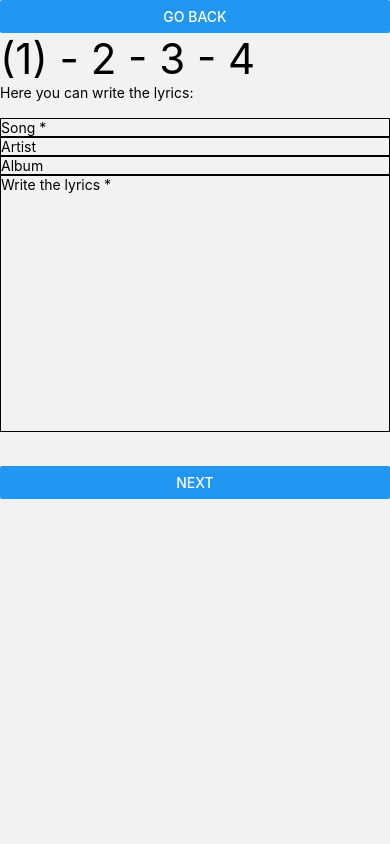
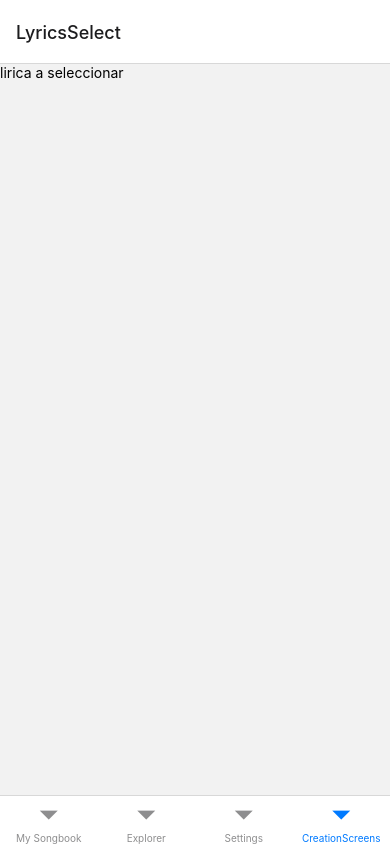
Before and after one commit to santiserena/SongBookApp, a React Native app: screen /CreationScreens in a window 390 px wide. Built offline with nearby package versions, Linux system fonts and the light colour scheme.

Commit message:
stack navigation inside tab navigation

```diff
--- a/App.js
+++ b/App.js
@@ -4,9 +4,10 @@ import { createBottomTabNavigator } from "@react-navigation/bottom-tabs";
 import MySongBook from "./components/MySongBook/MySongBook";
 import Explorer from "./components/Explorer/Explorer";
 import SettingsScreen from "./components/Settings/Settings";
-import Creator from "./components/Creator/Creator";
-import Creator2 from "./components/Creator/Creator2";
-import ManuallyCreator from "./components/Creator/ManuallyCreator";
+//import Creator from "./components/Creator/Creator";
+//import Creator2 from "./components/Creator/Creator2";
+//import ManuallyCreator from "./components/Creator/ManuallyCreator";
+import CreationScreens from "./components/CreationScreens";
 
 
 const Tab = createBottomTabNavigator();
@@ -19,35 +20,37 @@ export default function App() {
           headerShown: false,
         }}
       >
-        <Tab.Screen
+        <Tab.Screen name="My Songbook" component={MySongBook} />
+        <Tab.Screen name="Explorer" component={Explorer} />
+        <Tab.Screen name="Settings" component={SettingsScreen} />
+        <Tab.Screen name="CreationScreens" component={CreationScreens} />
+
+        {/* <Tab.Screen
           name="ManuallyCreator"
           component={ManuallyCreator}
           options={{
             tabBarStyle: { display: "none" },
             tabBarButton: () => null,
           }}
-        />
-        <Tab.Screen name="My Songbook" component={MySongBook} />
-        <Tab.Screen name="Explorer" component={Explorer} />
-        <Tab.Screen name="Settings" component={SettingsScreen} />
-        <Tab.Screen
+        /> */}
+       {/*  <Tab.Screen
           name="Creator"
           component={Creator}
           options={{
-            /* taking the tab out */
+            // taking the tab out
             tabBarStyle: { display: "none" },
-            /* taking the icon out */
+            // taking the icon out
             tabBarButton: () => null,
           }}
-        />
-          <Tab.Screen
+        /> */}
+         {/*  <Tab.Screen
             name="Creator2"
             component={Creator2}
             options={{
               tabBarStyle: { display: "none" },
               tabBarButton: () => null,
             }}
-          />
+          /> */}
       </Tab.Navigator>
     </NavigationContainer>
   );
--- /dev/null
+++ b/components/CreationScreens.jsx
@@ -0,0 +1,16 @@
+//______________NUEVOO__________________________________
+
+import { createStackNavigator } from "@react-navigation/stack";
+import LyricsSelect from "./LyricsSelect";
+
+const Stack = createStackNavigator()
+
+export default function CreationScreens () {
+  return (
+
+    <Stack.Navigator>
+       <Stack.Screen name="LyricsSelect" component={LyricsSelect} />
+    </Stack.Navigator>
+
+  );
+}
--- /dev/null
+++ b/components/LyricsSelect.jsx
@@ -0,0 +1,16 @@
+//______________NUEVOO__________________________________
+
+import { ScrollView, Text } from "react-native";
+
+
+export default function LyricsSelect() {
+  return (
+
+<ScrollView>
+    <Text>lirica a seleccionar</Text>
+</ScrollView>
+
+
+
+  );
+}
--- a/components/MySongBook/MySongBook.jsx
+++ b/components/MySongBook/MySongBook.jsx
@@ -21,7 +21,7 @@ export default function MySongBook({ navigation }) {
     <ScrollView>
       {/* <View style={{ flex: 1, justifyContent: "center", alignItems: "center" }}> */}
       <Button
-        onPress={() => navigation.navigate("Creator")}
+        onPress={() => navigation.navigate("CreationScreens")}
         title="+ (Add new song)"
       />
       {/* <br /> */}
--- a/package.json
+++ b/package.json
@@ -13,6 +13,7 @@
     "@react-native-community/masked-view": "^0.1.11",
     "@react-navigation/bottom-tabs": "^6.3.2",
     "@react-navigation/native": "^6.0.11",
+    "@react-navigation/stack": "^6.2.2",
     "expo": "~45.0.0",
     "expo-status-bar": "~1.3.0",
     "react": "17.0.2",
```
Also changed, not shown: 1 other file (tests, documents, lock files or other folders).
